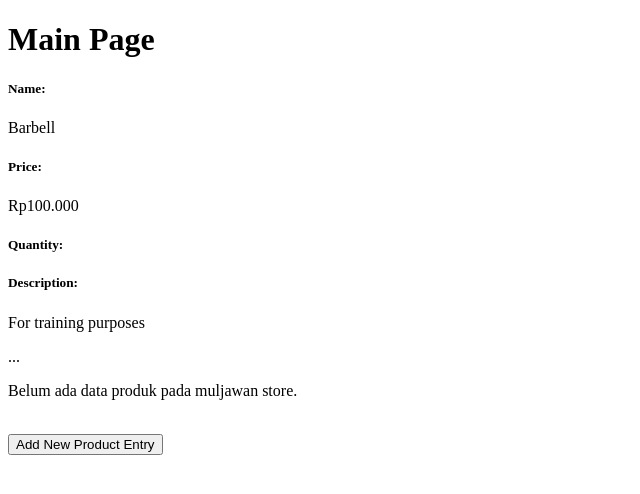
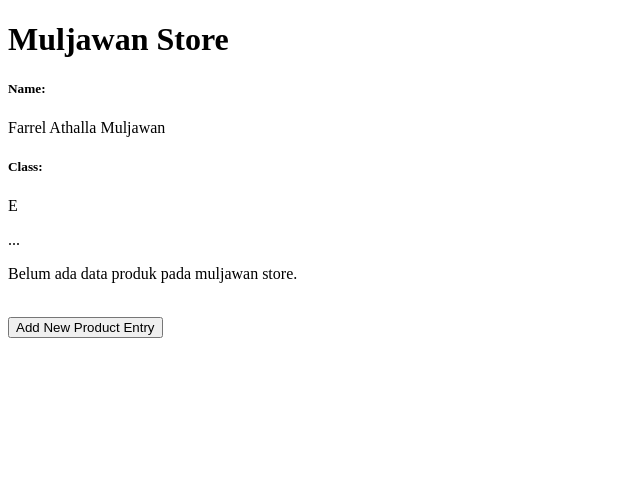
Before and after one commit to RelAthalla/muljawan-store, a Django app: page / in a window 1280 px wide. Shown: the top 494 px of the page, without its empty margins (0-640 px from the left). Run offline with Django 5.2, Linux system fonts and the light colour scheme.

Commit message:
tugas 3 bugfix

```diff
--- a/main/templates/main.html
+++ b/main/templates/main.html
@@ -1,18 +1,12 @@
 {% extends 'base.html' %}
 {% block content %}
-<h1>Main Page</h1>
+<h1>Muljawan Store</h1>
 
 <h5>Name: </h5>
 <p>{{ name }}<p>
 
-<h5>Price: </h5>
-<p>{{ price }}<p>
-
-<h5>Quantity: </h5>
-<p>{{ quantity }}</p>
-
-<h5>Description: </h5>
-<p>{{ description }}<p>
+<h5>Class: </h5>
+<p>{{ class }}<p>
 
 ...
 {% if not product_entries %}
--- a/main/views.py
+++ b/main/views.py
@@ -9,9 +9,8 @@
     product_entries = ProductEntry.objects.all()
 
     context = {
-        'name' : 'Barbell',
-        'price': 'Rp100.000',
-        'description': 'For training purposes',
+        'name' : 'Farrel Athalla Muljawan',
+        'class': 'E',
         'product': product_entries
     }
 
```
